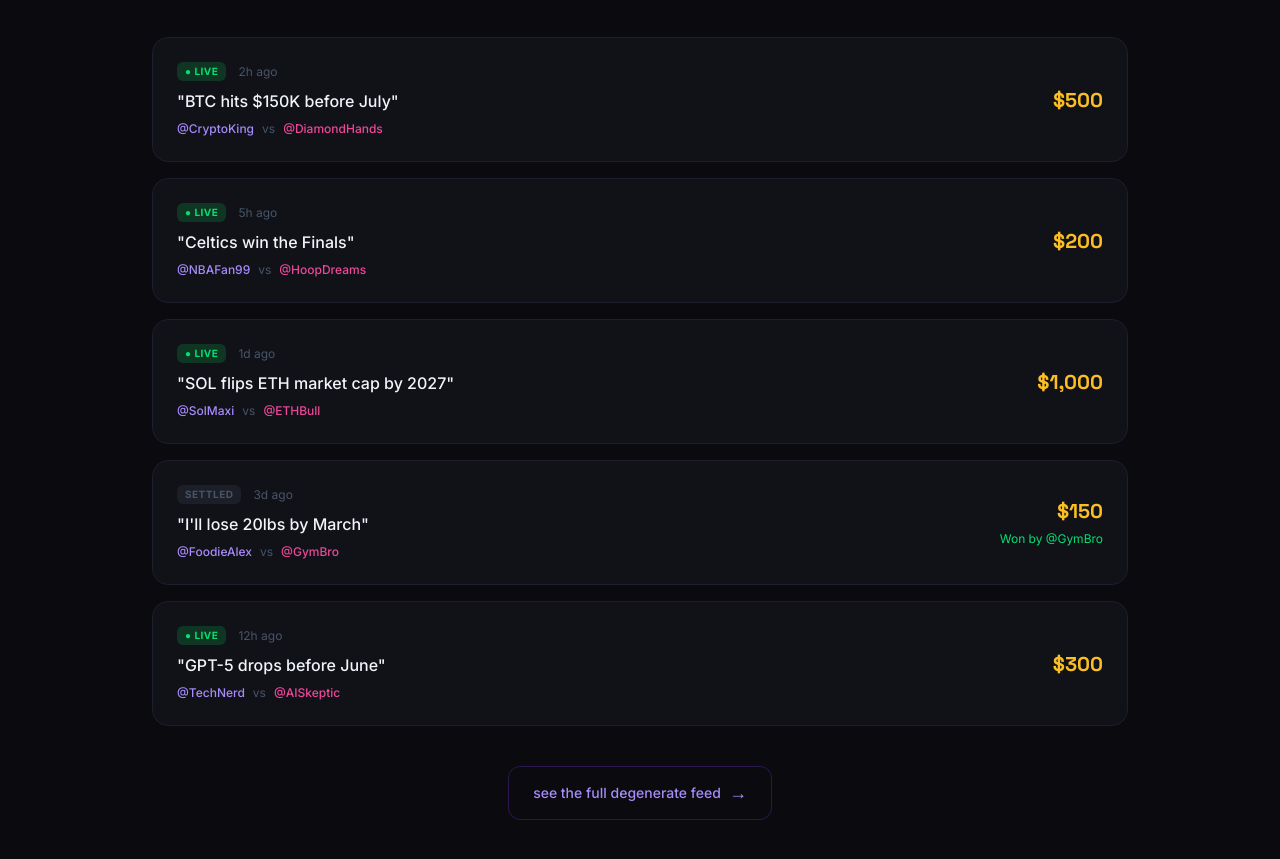
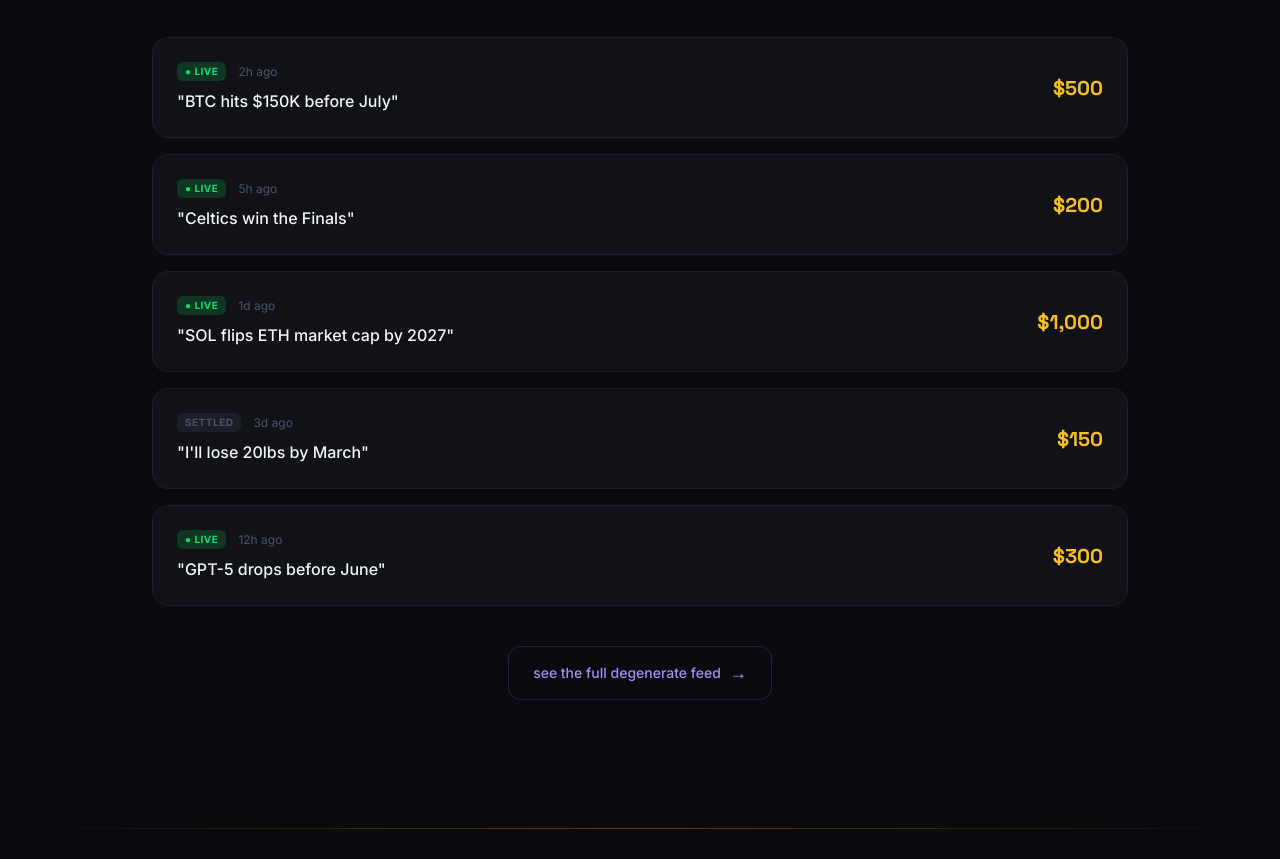
Before and after one commit to homiezdotfun-pixel/realhom-web, a Next.js app: page / in a window 1280 px wide. Shown: the part 2600-3459 px from the top of the page. Built offline with nearby package versions, Linux system fonts and the light colour scheme.

Commit message:
Remove Telegram usernames from live bets section
Show only bet text and amount — no creator/opponent/winner usernames.

Co-Authored-By: Claude Opus 4.6 <noreply@anthropic.com>

```diff
--- a/src/app/page.tsx
+++ b/src/app/page.tsx
@@ -333,8 +333,6 @@ function LiveBetsSection() {
   const bets = [
     {
       id: 1,
-      creator: "CryptoKing",
-      opponent: "DiamondHands",
       bet: "BTC hits $150K before July",
       amount: "$500",
       status: "live",
@@ -342,8 +340,6 @@ function LiveBetsSection() {
     },
     {
       id: 2,
-      creator: "NBAFan99",
-      opponent: "HoopDreams",
       bet: "Celtics win the Finals",
       amount: "$200",
       status: "live",
@@ -351,8 +347,6 @@ function LiveBetsSection() {
     },
     {
       id: 3,
-      creator: "SolMaxi",
-      opponent: "ETHBull",
       bet: "SOL flips ETH market cap by 2027",
       amount: "$1,000",
       status: "live",
@@ -360,18 +354,13 @@ function LiveBetsSection() {
     },
     {
       id: 4,
-      creator: "FoodieAlex",
-      opponent: "GymBro",
       bet: "I'll lose 20lbs by March",
       amount: "$150",
       status: "settled",
-      winner: "GymBro",
       time: "3d ago",
     },
     {
       id: 5,
-      creator: "TechNerd",
-      opponent: "AISkeptic",
       bet: "GPT-5 drops before June",
       amount: "$300",
       status: "live",
@@ -418,19 +407,9 @@ function LiveBetsSection() {
                     <span className="text-text-muted text-xs">{bet.time}</span>
                   </div>
 
-                  <p className="text-text-primary font-medium mb-2">
+                  <p className="text-text-primary font-medium">
                     &quot;{bet.bet}&quot;
                   </p>
-
-                  <div className="flex items-center gap-2 text-xs text-text-secondary">
-                    <span className="text-accent-light font-medium">
-                      @{bet.creator}
-                    </span>
-                    <span className="text-text-muted">vs</span>
-                    <span className="text-neon-pink font-medium">
-                      @{bet.opponent}
-                    </span>
-                  </div>
                 </div>
 
                 <div className="text-right">
@@ -440,11 +419,6 @@ function LiveBetsSection() {
                   >
                     {bet.amount}
                   </div>
-                  {bet.winner && (
-                    <span className="text-xs text-green-400">
-                      Won by @{bet.winner}
-                    </span>
-                  )}
                 </div>
               </div>
             </div>
```
